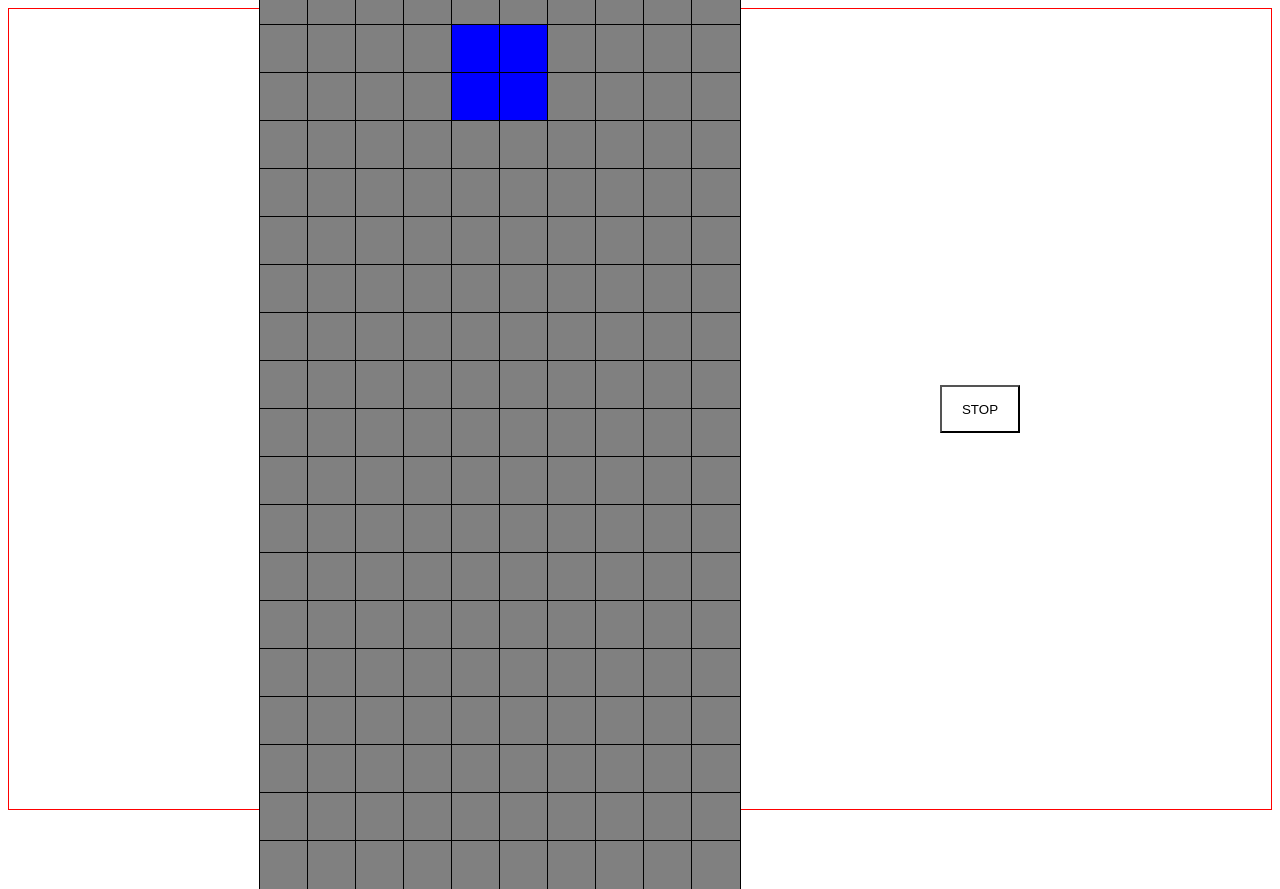
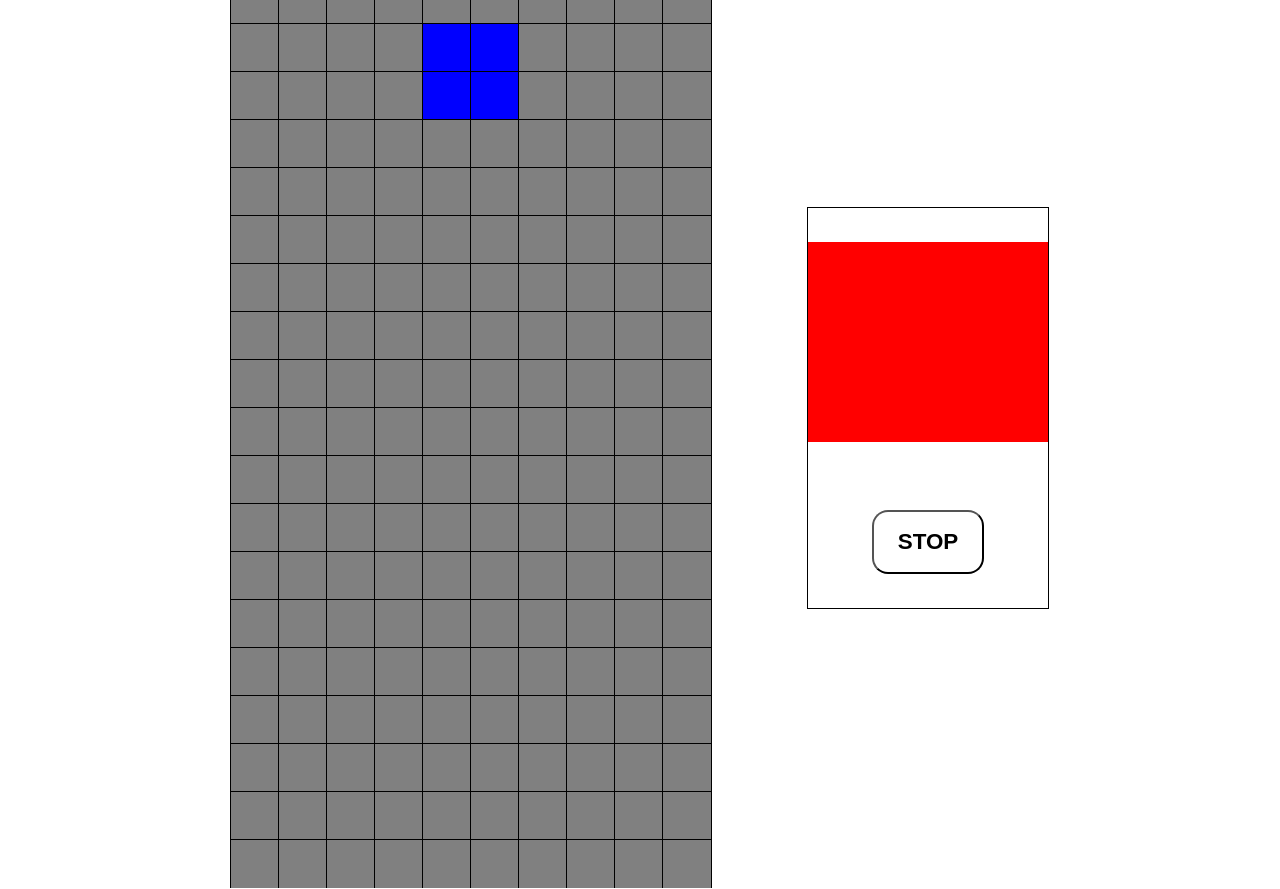
Before and after one commit to karowarz/tetris2, a website built with Vite: page index.html in a window 1280 px wide. Both pictures are taken after a click on the button "START". Built offline with nearby package versions, Linux system fonts and the light colour scheme.

Commit message:
before add presentation of next coming tetriomino

```diff
--- a/css/style.css
+++ b/css/style.css
@@ -2,9 +2,8 @@ body {
   display: flex;
   align-items: center;
   justify-content: center;
-  gap: 200px;
+  gap: 6rem;
   max-height: 100vh;
-  border: 1px solid red;
 
 }
 
@@ -19,13 +18,24 @@ body {
   border: 1px solid #000; */
 }
 
-.button{
+.button {
   background-color: transparent;
-  height: 3rem;
-  width: 5rem;
+  display: block;
+  height: 4rem;
+  width: 7rem;
+  border-radius: 1rem;
+  font-weight: bold;
+  font-size: 1.4rem;
+  transition: .3s;
 }
 
-.clicked{
+.button:hover {
+  background-color: blue;
+  color: white;
+  border-color: blue;
+}
+
+.clicked {
   display: none;
 }
 
@@ -37,4 +47,19 @@ body {
   position: relative;
 }
 
-/* .tetrimino { background-color: blue; } */
+
+.information {
+  display: flex;
+  flex-direction: column;
+  justify-content: space-around;
+  align-items: center;
+  border: 1px solid #000;
+  height: 50vh;
+  width: 15rem;
+}
+
+.showNext{
+  height: 50%;
+  width: 100%;
+  background-color: red;
+}
--- a/index.html
+++ b/index.html
@@ -8,9 +8,12 @@
   </head>
   <body>
     <div class="board" data-board></div>
-    <button class="button" data-start>START</button>
-    <button class="button clicked" data-resume>WZNOW</button>
-    <button class="button clicked" data-stop>STOP</button>
-    <script type="module" src="/js/main.js"></script>
+    <div class="information">
+      <div class="showNext" data-next></div>
+      <button class="button" data-start>START</button>
+      <button class="button clicked" data-resume>WZNOW</button>
+      <button class="button clicked" data-stop>STOP</button>
+      <script type="module" src="/js/main.js"></script>
+    </div>
   </body>
 </html>
--- a/js/Game.js
+++ b/js/Game.js
@@ -11,9 +11,10 @@ export class Game {
     start: document.querySelector('[data-start]'),
     resume: document.querySelector('[data-resume]'),
     stop: document.querySelector('[data-stop]'),
+    showNext: document.querySelector('[data-next]'),
   };
 
-  eventListeners({ start, resume, stop } = this.UISelectors) {
+  eventListeners({ start, resume, stop }) {
     window.addEventListener('keydown', ({ keyCode }) => {
       if (this.shouldMove() && keyCode === 40) {
         this.moveDown();
@@ -44,8 +45,8 @@ export class Game {
         this.stopRotate();
         this.deleteRow(this.findRowToDelete());
       }, 1);
-      this.UISelectors.start.classList.toggle('clicked');
-      this.UISelectors.stop.classList.toggle('clicked');
+      start.classList.toggle('clicked');
+      stop.classList.toggle('clicked');
     });
 
     resume.addEventListener('click', () => {
@@ -53,25 +54,30 @@ export class Game {
         this.moveDown();
       }, 1000);
 
-      this.UISelectors.resume.classList.toggle('clicked');
-      this.UISelectors.stop.classList.toggle('clicked');
+      resume.classList.toggle('clicked');
+      stop.classList.toggle('clicked');
     });
 
     stop.addEventListener('click', () => {
       clearInterval(this.fallDown);
-      this.UISelectors.stop.classList.toggle('clicked');
-      this.UISelectors.resume.classList.toggle('clicked');
+      stop.classList.toggle('clicked');
+      resume.classList.toggle('clicked');
     });
   }
 
   start() {
-    this.drawBoard(this.UISelectors.board);
-    this.eventListeners();
+    this.drawBoard(this.UISelectors);
+    this.eventListeners(this.UISelectors);
   }
 
-  drawBoard(...params) {
-    const board = new Board(...params);
-    board.init();
+  // drawBoard(...params) {
+  //   const board = new Board(...params);
+  //   board.init();
+  // }
+
+  drawBoard({ board }) {
+    const gameBoard = new Board(board);
+    gameBoard.init();
   }
 
   createTetrimino() {
@@ -81,10 +87,6 @@ export class Game {
     this.draw(createTetrimino[this.rotation], this.startPosition);
     this.currentShape = createTetrimino;
     this.rotate(this.prepareRotation());
-
-    // this.fallDown = setInterval(() => {
-    //   this.moveDown();
-    // }, 1000);
   }
 
   //ascync makes a pause before create new tetromino
@@ -94,7 +96,7 @@ export class Game {
         resolve(this.createTetrimino());
       }, 100)
     );
-    let result = await promise;
+    // let result = await promise;
   }
 
   activeTetrimino() {
```
